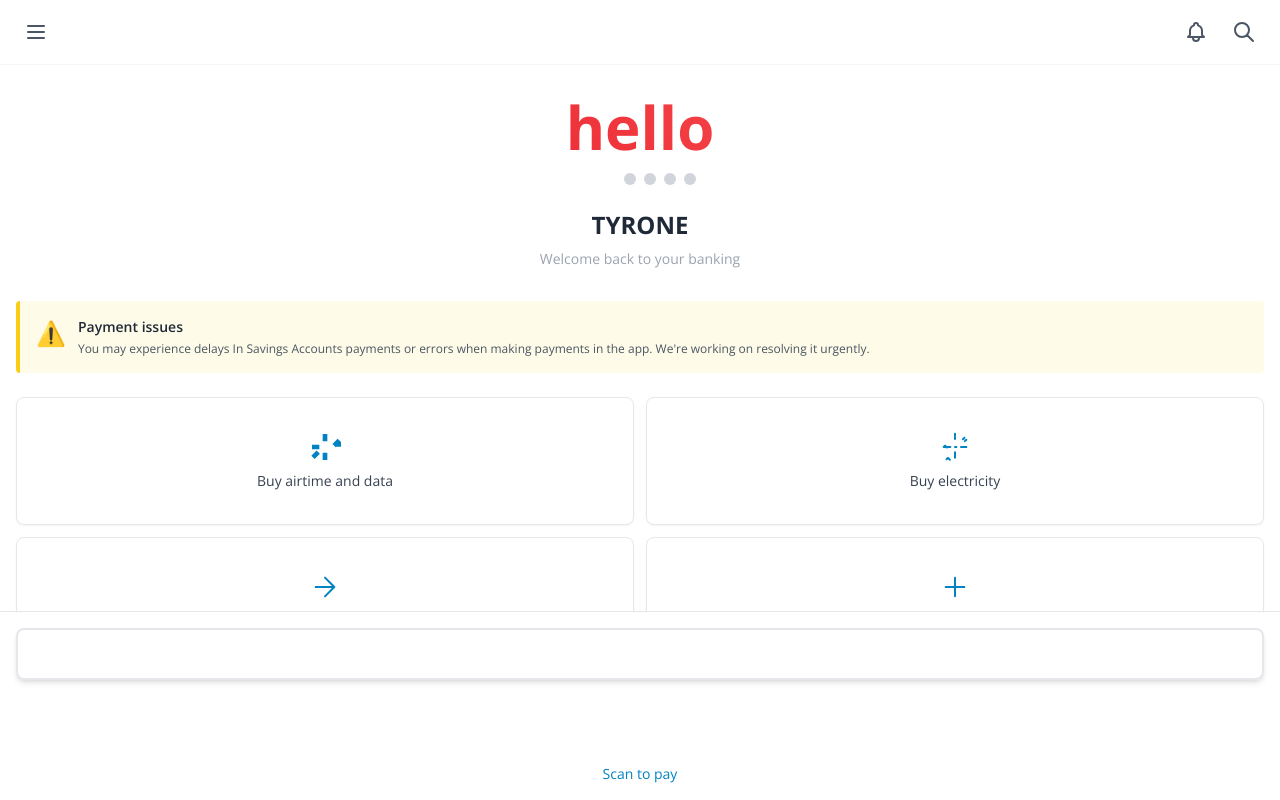
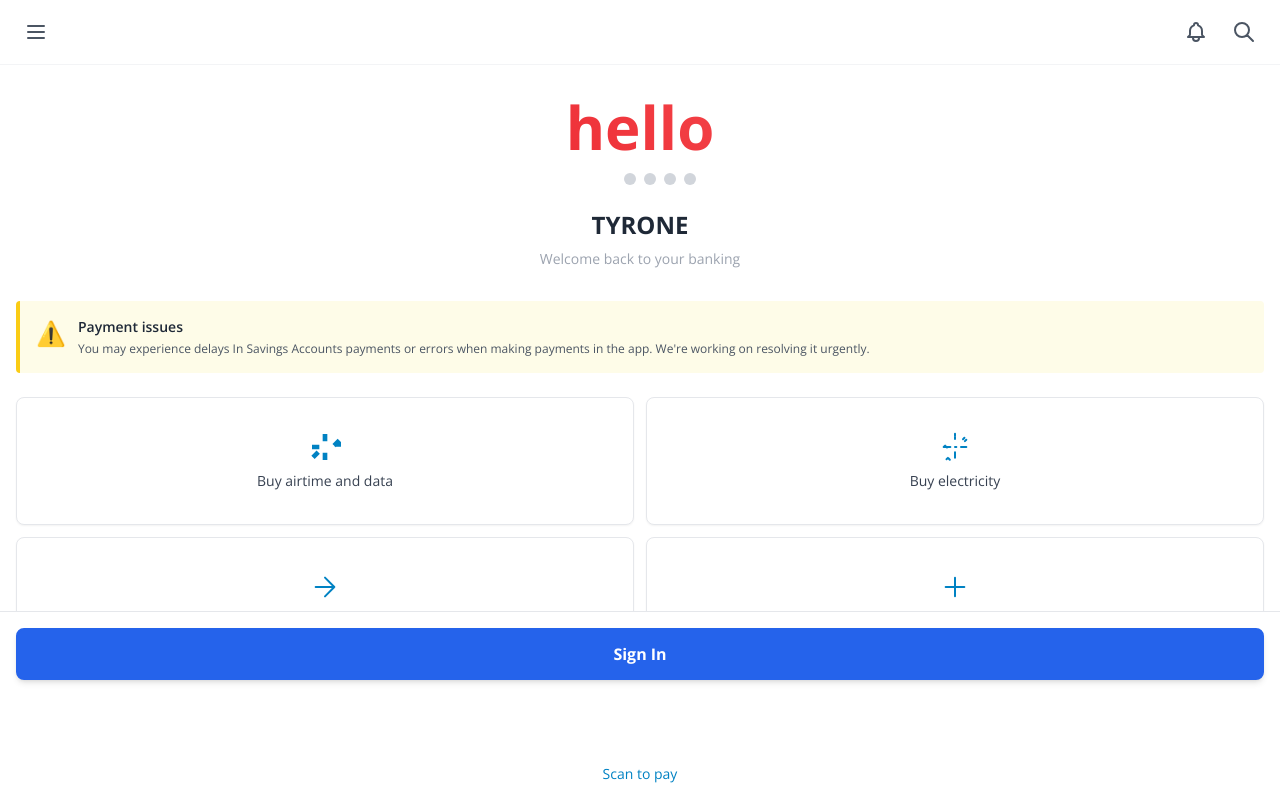
Before and after one commit to Tyjay00/banking-app-clone, a React (Vite) app: page / in a window 1280 px wide. Built offline with nearby package versions, Linux system fonts and the light colour scheme; no server answers.

Commit message:
Fix Sign In button text visibility

```diff
--- a/components/Welcome.tsx
+++ b/components/Welcome.tsx
@@ -133,7 +133,7 @@ const Welcome: React.FC<WelcomeProps> = ({ onContinue, userName }) => {
         {/* Sign In Button */}
         <button
           onClick={onContinue}
-          className="w-full bg-capitec-blue text-white font-bold py-3 px-4 rounded-lg shadow-md hover:opacity-90 transition-opacity border-2 border-capitec-blue text-center text-base"
+          className="w-full bg-blue-600 text-white font-bold py-3 px-4 rounded-lg shadow-md hover:opacity-90 transition-opacity border-2 border-blue-600"
         >
           Sign In
         </button>
```
